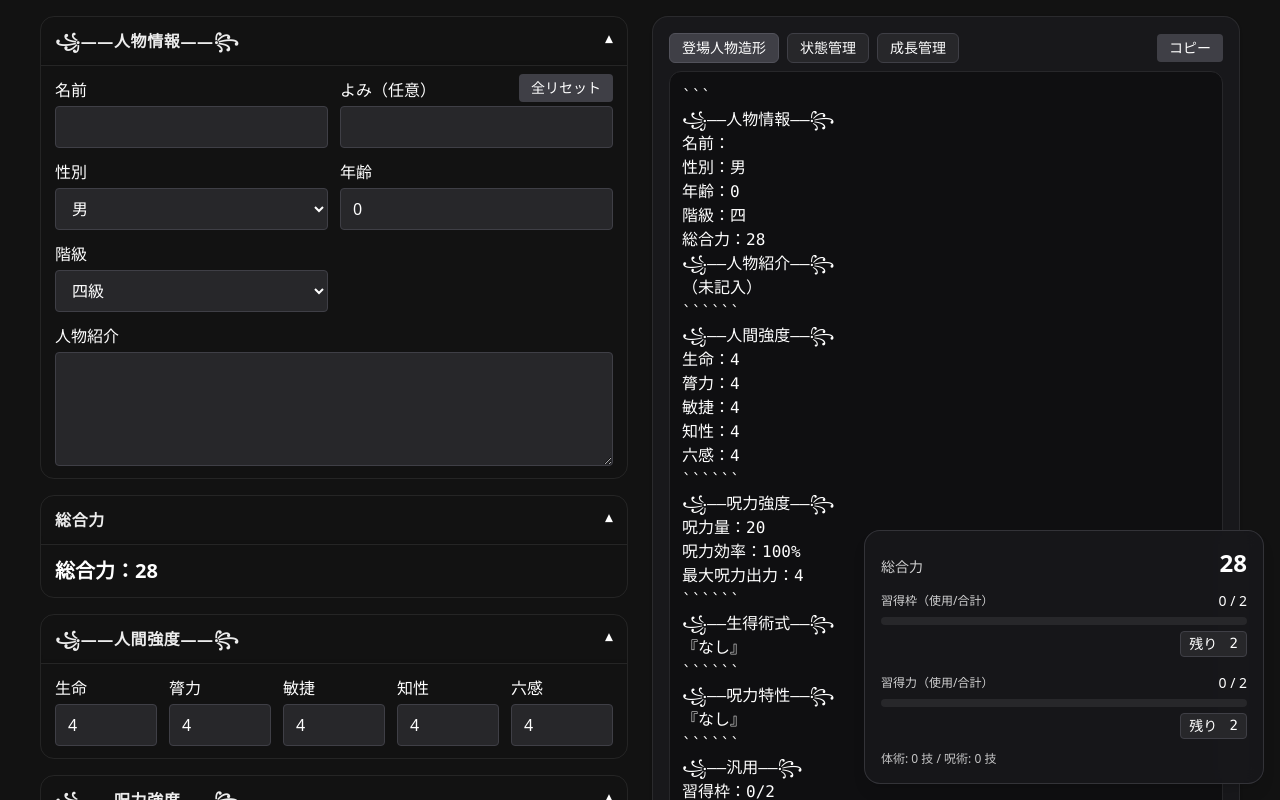
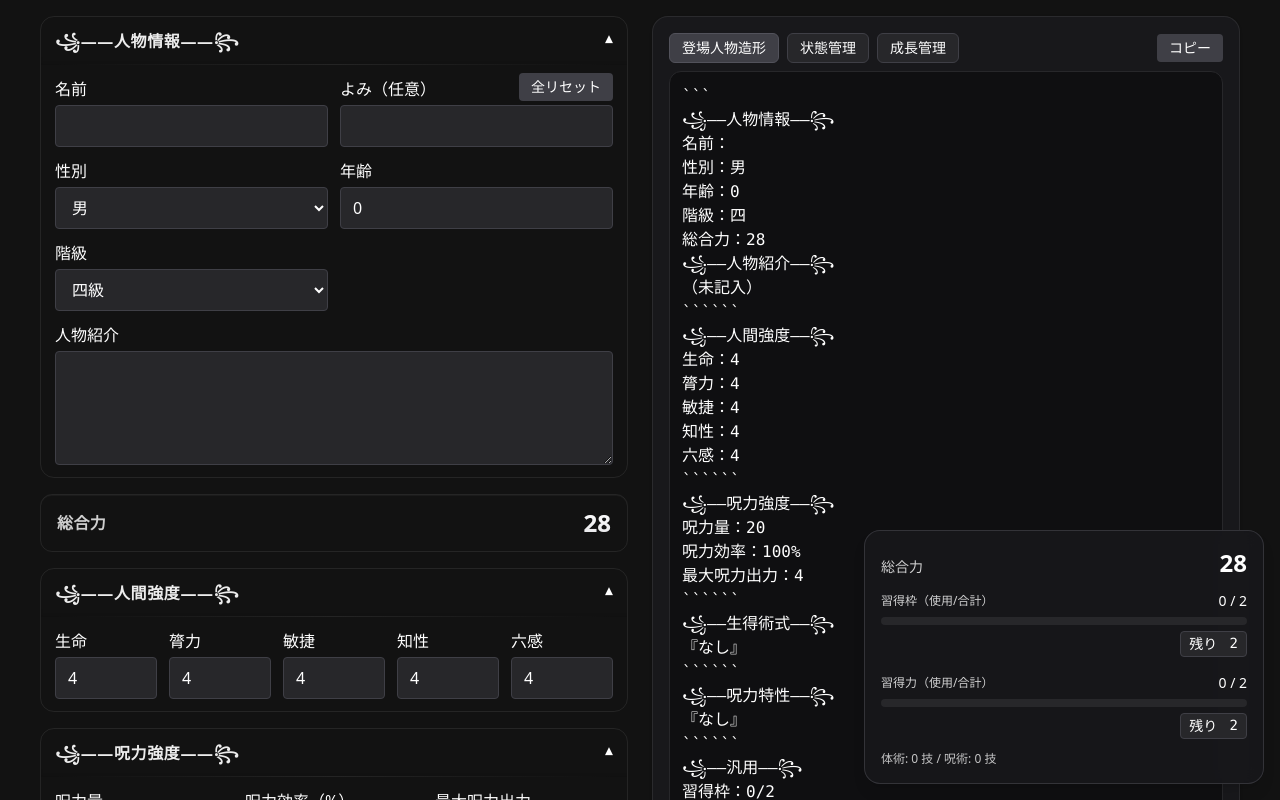
Before and after one commit to MaryCache/jjk-char-maker, a Vue app: page / in a window 1280 px wide. Shown: the top 800 px of the page. Built offline with nearby package versions, Linux system fonts and the light colour scheme.

Commit message:
ui: refine accordion divider; replace total section with stat card

```diff
--- a/src/components/CharacterForm.vue
+++ b/src/components/CharacterForm.vue
@@ -176,9 +176,16 @@ watch(state,(v)=>{ try{
         </div>
       </Accordion>
 
-      <Accordion title="総合力" :defaultOpen="true">
-        <div class="text-xl font-bold">総合力：<span class="tabular-nums">{{ totalComputed }}</span></div>
-      </Accordion>
+      <!-- 総合力：ヘッダ無しステータスカード -->
+      <div class="flex items-center justify-between rounded-xl border px-4 py-3
+                  bg-[var(--panel)] [border:var(--border-subtle)] shadow-[inset_0_1px_0_rgba(255,255,255,0.04)]">
+        <span class="opacity-80 font-semibold tracking-wide">総合力</span>
+        <span class="tabular-nums text-2xl font-extrabold
+                     bg-gradient-to-b from-white to-zinc-200 bg-clip-text text-transparent
+                     drop-shadow-[0_0_.5px_rgba(255,255,255,.35)]">
+          {{ totalComputed }}
+        </span>
+      </div>
 
       <Accordion title="꧁——人間強度——꧂" :defaultOpen="true">
         <div class="grid grid-cols-5 gap-3">
--- a/src/components/cards/Accordion.vue
+++ b/src/components/cards/Accordion.vue
@@ -20,7 +20,6 @@ const open = ref(!!props.defaultOpen)
 </template>
 
 <style scoped>
-/* ここを統一：ヘッダとボディを同じ面色に、線とインセット影で分ける */
 .acc-root{
   border-radius: var(--radius);
   border: var(--border-subtle);
@@ -28,14 +27,28 @@ const open = ref(!!props.defaultOpen)
   overflow: clip;
 }
 
-/* ヘッダは面色そのまま。薄い下線＋内側シャドウで段差表現 */
+/* ヘッダは面色そのまま。物理の下線はナシ、疑似要素で繊細ライン */
 .acc-head{
   width:100%; display:flex; align-items:center; justify-content:space-between;
   padding:12px 14px;
-  background: transparent;               /* ← ここ重要：ボディと同じ */
-  border-bottom: var(--border-subtle);   /* 線で区切る */
-  box-shadow: inset 0 -10px 10px -12px rgba(0,0,0,.35);
+  background: transparent;            /* ← ボディと同じ色 */
+  position: relative;
+  box-shadow: inset 0 -10px 10px -12px rgba(0,0,0,.35); /* ほんのり段差 */
 }
+
+/* 和風テーマ時は金筋、通常は薄いグレーのグラデ仕切り */
+.acc-head::after{
+  content:""; position:absolute; left:10px; right:10px; bottom:0; height:1px;
+  background: linear-gradient(90deg,
+    transparent,
+    color-mix(in oklab, #d4b26a 35%, rgba(255,255,255,.28)) 35%,
+    transparent);
+  opacity:.7;
+}
+:root:not([data-theme="wa"]) .acc-head::after{
+  background: linear-gradient(90deg, transparent, rgba(255,255,255,.12), transparent);
+}
+
 .acc-title{ font-weight:700; letter-spacing:.04em; opacity:.92; }
 .acc-icon{ transition: transform .18s ease; }
 .acc-icon.rot{ transform: rotate(180deg); }
@@ -44,7 +57,5 @@ const open = ref(!!props.defaultOpen)
 
 /* 開閉アニメ（高さ＋透明度） */
 .acc-enter-from, .acc-leave-to { opacity:0; max-height:0; }
-.acc-enter-active, .acc-leave-active {
-  transition: opacity .18s ease, max-height .18s ease;
-}
+.acc-enter-active, .acc-leave-active { transition: opacity .18s ease, max-height .18s ease; }
 </style>
```
